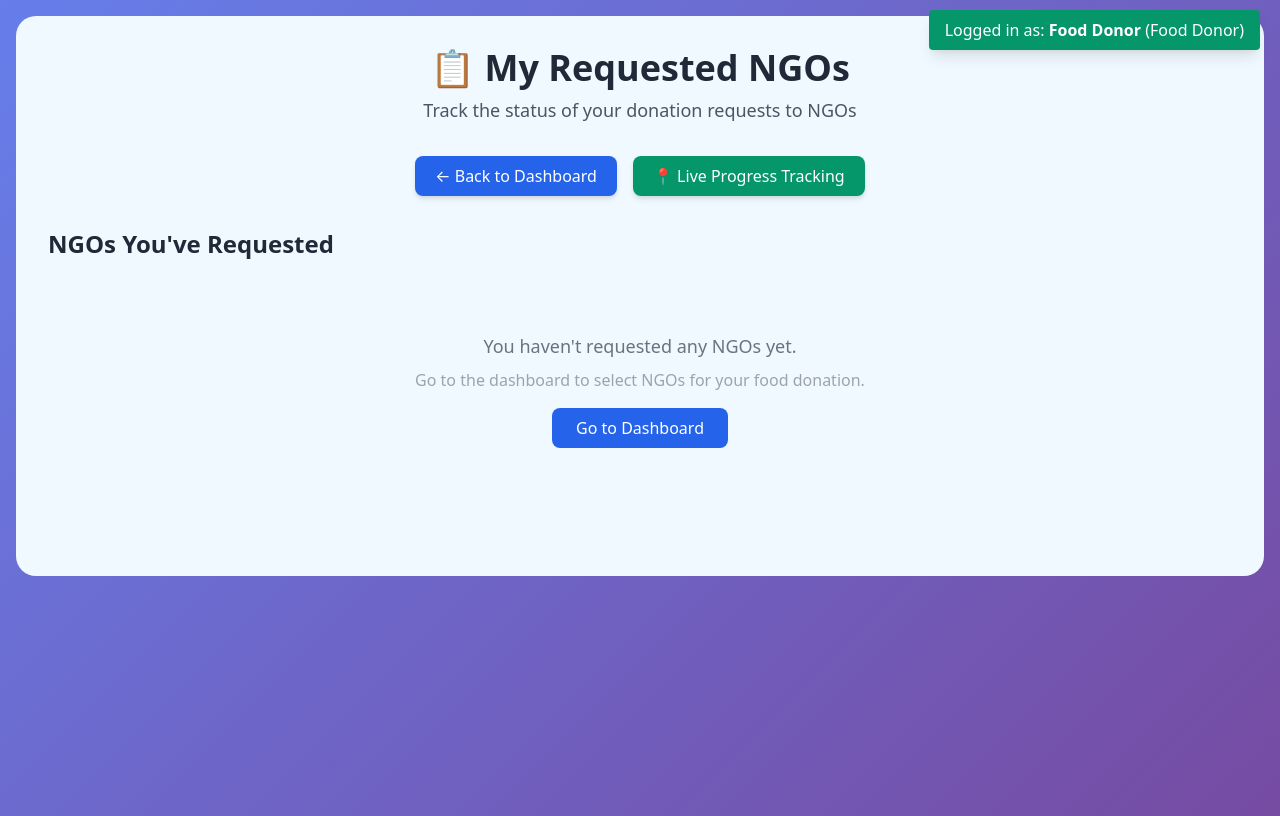
After one commit to Kaushikkrushnan/FoodBridge, a Flask app: page /donor/requested_ngos in a window 1280 px wide. The commit adds this page. Run offline with Flask 3, Linux system fonts and the light colour scheme.

Commit message:
Implement complete Food Donor and NGO workflow with progress tracking
Co-authored-by: Kaushikkrushnan <183232053+Kaushikkrushnan@users.noreply.github.com>

```diff
--- a/Templates/Donor_dashboard.html
+++ b/Templates/Donor_dashboard.html
@@ -68,6 +68,7 @@
         <!-- Navigation -->
         <nav class="flex justify-center gap-4 mb-8">
             <a href="{{ url_for('index') }}" class="btn bg-sky-600 text-white px-5 py-2 rounded-lg shadow-md hover:bg-sky-700 transition duration-300">Home</a>
+            <a href="{{ url_for('dashboard.donor_requested_ngos') }}" class="btn bg-yellow-600 text-white px-5 py-2 rounded-lg shadow-md hover:bg-yellow-700 transition duration-300">📋 My Requested NGOs</a>
             <a href="{{ url_for('dashboard.donor_my_accepted_ngos') }}" class="btn bg-purple-600 text-white px-5 py-2 rounded-lg shadow-md hover:bg-purple-700 transition duration-300">My Accepted NGOs</a>
             <a href="{{ url_for('dashboard.progress') }}" class="btn bg-green-600 text-white px-5 py-2 rounded-lg shadow-md hover:bg-green-700 transition duration-300">Live Progress Tracking</a>
         </nav>
--- /dev/null
+++ b/Templates/food_donor_requested.html
@@ -0,0 +1,118 @@
+<!DOCTYPE html>
+<html lang="en">
+<head>
+    <meta charset="utf-8">
+    <meta name="viewport" content="width=device-width, initial-scale=1">
+    <title>My Requested NGOs - FoodBridge</title>
+    <link rel="stylesheet" href="https://cdnjs.cloudflare.com/ajax/libs/tailwindcss/2.2.19/tailwind.min.css">
+    <style>
+        body {
+            background: linear-gradient(135deg, #667eea 0%, #764ba2 100%);
+            min-height: 100vh;
+        }
+        .container-card {
+            background: #f0f9ff;
+            border-radius: 20px;
+            padding: 2rem;
+            margin: 1rem;
+        }
+        .ngo-card {
+            background: white;
+            border-radius: 12px;
+            padding: 1.5rem;
+            box-shadow: 0 4px 6px rgba(0,0,0,0.1);
+            transition: transform 0.2s;
+        }
+        .ngo-card:hover {
+            transform: translateY(-2px);
+        }
+        .status-badge {
+            padding: 0.25rem 0.75rem;
+            border-radius: 12px;
+            font-size: 0.875rem;
+            font-weight: 600;
+        }
+        .status-pending {
+            background: #fef3c7;
+            color: #92400e;
+        }
+        .status-accepted {
+            background: #d1fae5;
+            color: #065f46;
+        }
+    </style>
+</head>
+<body>
+    <!-- Top-right user info display -->
+    <div style="position: fixed; top: 10px; right: 20px; z-index: 100;">
+        {% if user_name %}
+            <div class="bg-green-600 text-white px-4 py-2 rounded shadow-lg">
+                Logged in as: <b>{{ user_name }}</b> (Food Donor)
+            </div>
+        {% endif %}
+    </div>
+
+    <div class="container-card max-w-7xl mx-auto">
+        <!-- Header Section -->
+        <div class="text-center mb-8">
+            <h1 class="text-4xl font-bold text-gray-800 mb-2">📋 My Requested NGOs</h1>
+            <p class="text-lg text-gray-600">Track the status of your donation requests to NGOs</p>
+        </div>
+
+        <!-- Navigation -->
+        <nav class="flex justify-center gap-4 mb-8 flex-wrap">
+            <a href="{{ url_for('dashboard.donor_dashboard') }}" class="btn bg-blue-600 text-white px-5 py-2 rounded-lg shadow-md hover:bg-blue-700 transition duration-300">← Back to Dashboard</a>
+            <a href="{{ url_for('dashboard.progress') }}" class="btn bg-green-600 text-white px-5 py-2 rounded-lg shadow-md hover:bg-green-700 transition duration-300">📍 Live Progress Tracking</a>
+        </nav>
+
+        <!-- Requested NGOs Section -->
+        <div class="mb-12">
+            <h2 class="text-2xl font-bold text-gray-800 mb-6">NGOs You've Requested</h2>
+            <div class="grid grid-cols-1 md:grid-cols-2 lg:grid-cols-3 gap-6" id="requested-ngos-grid">
+                {% if requested_ngos %}
+                    {% for ngo in requested_ngos %}
+                    <div class="ngo-card">
+                        <div class="flex justify-between items-start mb-3">
+                            <h3 class="text-xl font-semibold text-gray-800">{{ ngo.name or 'NGO' }}</h3>
+                            <span class="status-badge {% if ngo.status == 'accepted' %}status-accepted{% else %}status-pending{% endif %}">
+                                {{ ngo.status_display or 'Pending NGO Approval' }}
+                            </span>
+                        </div>
+                        <p class="text-gray-600 mb-2"><strong>Email:</strong> {{ ngo.email or 'N/A' }}</p>
+                        <p class="text-gray-600 mb-2"><strong>Address:</strong> {{ ngo.address or 'N/A' }}</p>
+                        <p class="text-gray-600 mb-2"><strong>Contact:</strong> {{ ngo.primary_contact or 'N/A' }}</p>
+                        <p class="text-gray-500 text-sm mb-2"><strong>Requested At:</strong> {{ ngo.request_time or 'N/A' }}</p>
+
+                        {% if ngo.status == 'accepted' %}
+                        <div class="bg-green-50 p-3 rounded-lg mt-3">
+                            <p class="text-green-800 font-semibold">✅ Request Accepted!</p>
+                            {% if ngo.volunteer_name %}
+                            <p class="text-green-600">🚴 Volunteer: {{ ngo.volunteer_name }}</p>
+                            {% endif %}
+                            <a href="{{ url_for('dashboard.progress') }}"
+                               class="mt-2 inline-block text-center bg-green-600 text-white px-4 py-2 rounded-lg hover:bg-green-700 transition text-sm">
+                                📍 Track Progress
+                            </a>
+                        </div>
+                        {% else %}
+                        <div class="bg-yellow-50 p-3 rounded-lg mt-3">
+                            <p class="text-yellow-800">⏳ Waiting for NGO to accept your request</p>
+                        </div>
+                        {% endif %}
+                    </div>
+                    {% endfor %}
+                {% else %}
+                    <div class="col-span-full text-center py-12">
+                        <p class="text-gray-500 text-lg">You haven't requested any NGOs yet.</p>
+                        <p class="text-gray-400 mt-2">Go to the dashboard to select NGOs for your food donation.</p>
+                        <a href="{{ url_for('dashboard.donor_dashboard') }}"
+                           class="mt-4 inline-block bg-blue-600 text-white px-6 py-2 rounded-lg hover:bg-blue-700 transition">
+                            Go to Dashboard
+                        </a>
+                    </div>
+                {% endif %}
+            </div>
+        </div>
+    </div>
+</body>
+</html>
--- a/database/assignment_db.py
+++ b/database/assignment_db.py
@@ -21,13 +21,16 @@ def create_assignment_tables():
         ngo_name TEXT,
         volunteer_id INTEGER,
         volunteer_name TEXT,
+        volunteer_phone TEXT,
+        volunteer_vehicle TEXT,
         food_donor_id INTEGER,
         food_donor_name TEXT,
         session_key TEXT,
         assigned_at TIMESTAMP DEFAULT CURRENT_TIMESTAMP,
         request_status TEXT DEFAULT 'requested', -- 'requested', 'accepted', 'rejected'
         acceptance_time TIMESTAMP,
-        volunteer_allocated_time TIMESTAMP
+        volunteer_allocated_time TIMESTAMP,
+        progress_step INTEGER DEFAULT 0 -- 0=none, 1=packed, 2=volunteer_assigned, 3=near_ngo, 4=delivered
     )
     """)
 
@@ -46,6 +49,7 @@ def create_assignment_tables():
         volunteer_id INTEGER,
         volunteer_name TEXT,
         volunteer_allocated_time TIMESTAMP,
+        progress_step INTEGER DEFAULT 0, -- 0=none, 1=packed, 2=volunteer_assigned, 3=near_ngo, 4=delivered
         FOREIGN KEY (assignment_id) REFERENCES ngo_assignments(id)
     )
     """)
--- a/routes/dashboard_routes.py
+++ b/routes/dashboard_routes.py
@@ -117,6 +117,14 @@ def accept_ngo():
         return jsonify({'success': False, 'error': str(e)}), 500
 
 
+# Random volunteer phone numbers and vehicle types for testing
+RANDOM_PHONES = [
+    "+91 98765 43210", "+91 87654 32109", "+91 76543 21098",
+    "+91 65432 10987", "+91 54321 09876", "+91 43210 98765"
+]
+RANDOM_VEHICLES = ["Bike", "Scooty", "Car", "Van", "Auto Rickshaw"]
+
+
 @dashboard_bp.route('/ngo_accept_donation', methods=['POST'])
 def ngo_accept_donation():
     """NGO accepts a food donation request and assigns a volunteer"""
@@ -136,13 +144,17 @@ def ngo_accept_donation():
         # Assign a volunteer (using random names for now)
         volunteer_name = random.choice(RANDOM_VOLUNTEER_NAMES)
         volunteer_id = random.randint(100, 999)
+        volunteer_phone = random.choice(RANDOM_PHONES)
+        volunteer_vehicle = random.choice(RANDOM_VEHICLES)
 
         # Update the request with volunteer info and acceptance
+        # Also set progress_step to 1 (Food packed & ready)
         conn.execute('''
             UPDATE food_donor_requests
             SET status = 'accepted', ngo_acceptance_status = 'accepted',
                 volunteer_id = ?, volunteer_name = ?,
-                volunteer_allocated_time = CURRENT_TIMESTAMP
+                volunteer_allocated_time = CURRENT_TIMESTAMP,
+                progress_step = 1
             WHERE id = ?
         ''', (volunteer_id, volunteer_name, request_id))
 
@@ -151,9 +163,11 @@ def ngo_accept_donation():
             UPDATE ngo_assignments
             SET request_status = 'accepted', acceptance_time = CURRENT_TIMESTAMP,
                 volunteer_id = ?, volunteer_name = ?,
-                volunteer_allocated_time = CURRENT_TIMESTAMP
+                volunteer_allocated_time = CURRENT_TIMESTAMP,
+                volunteer_phone = ?, volunteer_vehicle = ?,
+                progress_step = 1
             WHERE id = (SELECT assignment_id FROM food_donor_requests WHERE id = ?)
-        ''', (volunteer_id, volunteer_name, request_id))
+        ''', (volunteer_id, volunteer_name, volunteer_phone, volunteer_vehicle, request_id))
 
         conn.commit()
         conn.close()
@@ -161,12 +175,109 @@ def ngo_accept_donation():
         return jsonify({
             'success': True,
             'volunteer_name': volunteer_name,
-            'volunteer_id': volunteer_id
+            'volunteer_id': volunteer_id,
+            'volunteer_phone': volunteer_phone,
+            'volunteer_vehicle': volunteer_vehicle
         })
     except Exception as e:
         print('[ERROR] Exception in ngo_accept_donation:')
         traceback.print_exc()
         return jsonify({'success': False, 'error': str(e)}), 500
+
+
+@dashboard_bp.route('/update_progress_step', methods=['POST'])
+def update_progress_step():
+    """Update the progress step for a donation request"""
+    data = request.get_json()
+    request_id = data.get('request_id')
+    step = data.get('step')
+
+    if not request_id or step is None:
+        return jsonify({'success': False, 'error': 'Missing request_id or step'}), 400
+
+    try:
+        from database.assignment_db import get_assignment_db_connection
+        conn = get_assignment_db_connection()
+
+        # Update progress step
+        conn.execute('''
+            UPDATE food_donor_requests SET progress_step = ? WHERE id = ?
+        ''', (step, request_id))
+
+        conn.execute('''
+            UPDATE ngo_assignments SET progress_step = ?
+            WHERE id = (SELECT assignment_id FROM food_donor_requests WHERE id = ?)
+        ''', (step, request_id))
+
+        conn.commit()
+        conn.close()
+
+        return jsonify({'success': True, 'step': step})
+    except Exception as e:
+        return jsonify({'success': False, 'error': str(e)}), 500
+
+
+@dashboard_bp.route('/donor/requested_ngos')
+def donor_requested_ngos():
+    """
+    Render page showing all NGOs that this food donor has requested.
+    """
+    current_donor_id = session.get('user_id')
+    current_donor_name = session.get('user_name')
+
+    user_info = {
+        'user_name': session.get('user_name', 'Food Donor'),
+        'user_email': session.get('user_email', ''),
+        'user_role': session.get('user_role', 'Donor'),
+    }
+
+    requested_ngos = []
+
+    if current_donor_id:
+        from database.assignment_db import get_assignment_db_connection
+        assign_conn = get_assignment_db_connection()
+
+        # Get all NGO requests for this donor
+        requests = assign_conn.execute('''
+            SELECT a.ngo_id, a.ngo_name, a.request_status, a.assigned_at as request_time,
+                   a.volunteer_name, a.volunteer_id, a.acceptance_time,
+                   r.status, r.ngo_acceptance_status
+            FROM ngo_assignments a
+            LEFT JOIN food_donor_requests r ON a.id = r.assignment_id
+            WHERE a.food_donor_id = ?
+            ORDER BY a.assigned_at DESC
+        ''', (current_donor_id,)).fetchall()
+
+        assign_conn.close()
+
+        # Get NGO details from app.db
+        app_conn = get_db_connection()
+        for req in requests:
+            ngo = app_conn.execute('''
+                SELECT id, name, email, address, registration_number
+                FROM ngos WHERE id = ?
+            ''', (req['ngo_id'],)).fetchone()
+
+            if ngo:
+                ngo_dict = dict(ngo)
+                ngo_dict['request_time'] = req['request_time']
+                ngo_dict['volunteer_name'] = req['volunteer_name']
+
+                # Determine status
+                if req['ngo_acceptance_status'] == 'accepted' or req['request_status'] == 'accepted':
+                    ngo_dict['status'] = 'accepted'
+                    ngo_dict['status_display'] = 'Accepted by NGO'
+                else:
+                    ngo_dict['status'] = 'pending'
+                    ngo_dict['status_display'] = 'Pending NGO Approval'
+
+                requested_ngos.append(ngo_dict)
+
+        app_conn.close()
+
+    return render_template('food_donor_requested.html',
+                         requested_ngos=requested_ngos,
+                         **user_info)
 
 
 @dashboard_bp.route('/donor_dashboard')
@@ -560,7 +671,7 @@ def progress():
             user_assignments = get_user_assignments(user_email)
         except Exception as e:
             user_assignments = []
-    return render_template('progress.html',
+    return render_template('progress_tracking.html',
                            assigned_requests=assigned_requests_list,
                            collected_requests=collected_requests_list,
                            in_transit_requests=in_transit_requests_list,
```
Also changed, not shown: Templates/progress_tracking.html (added, +290 -0 lines), database/assignment.db.
